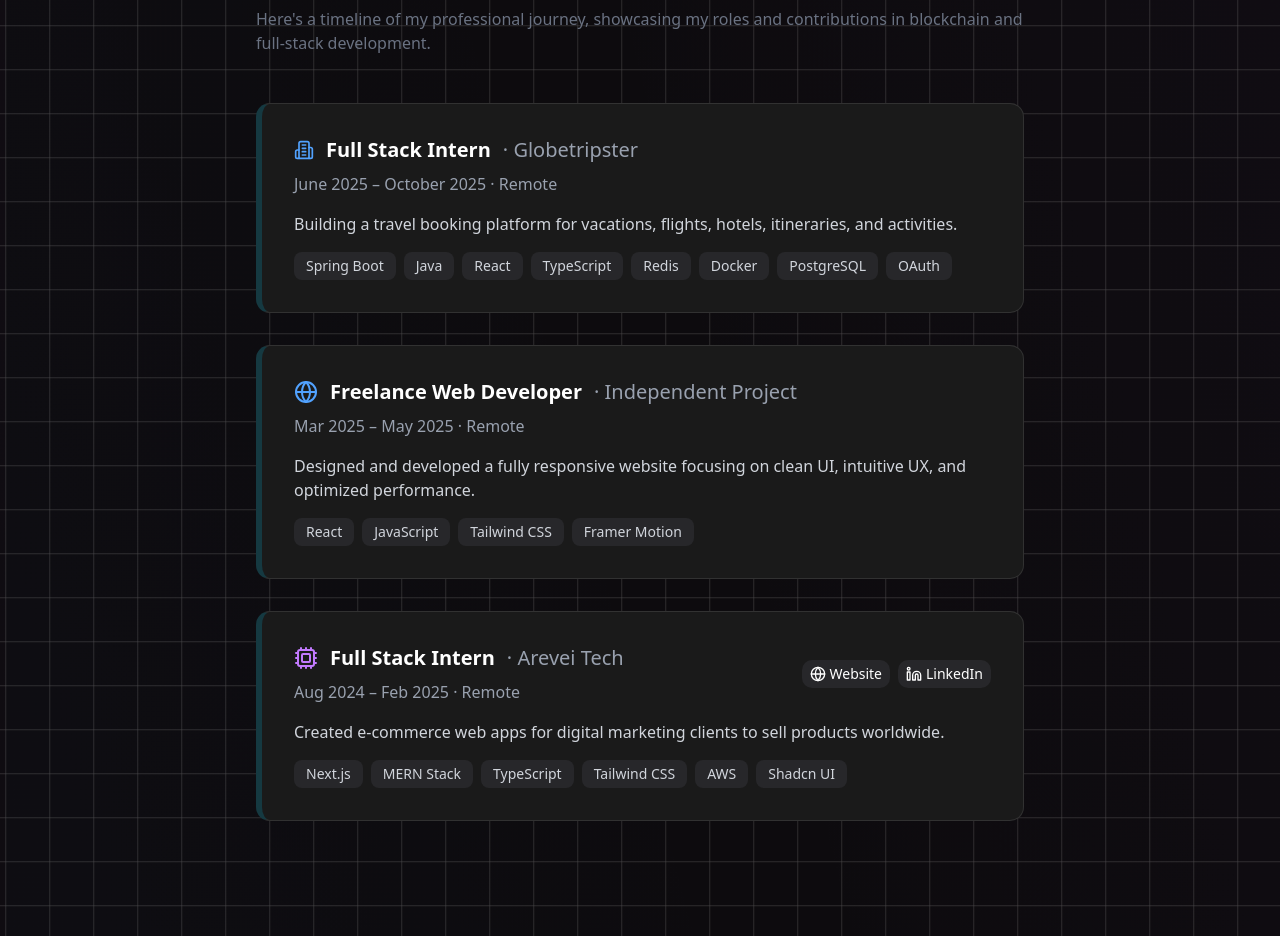
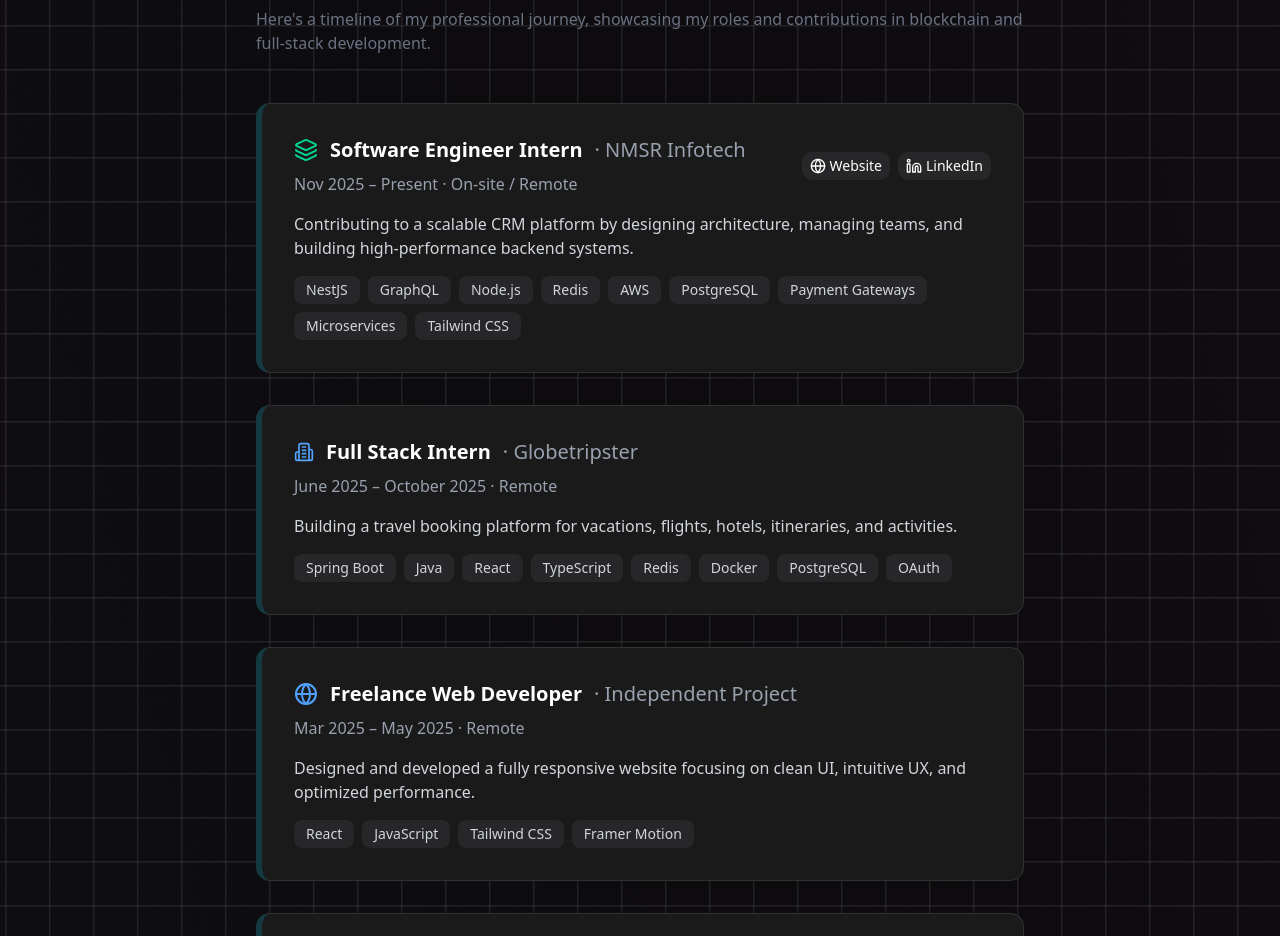
Before and after one commit to nikitachoudhary114/Portfolio, a Next.js app: page / in a window 1280 px wide. Shown: the part 2180-3116 px from the top of the page. Built offline with nearby package versions, Linux system fonts and the light colour scheme.

Commit message:
Add experience for Software Engineer Intern role
Added new experience entry for Software Engineer Intern at NMSR Infotech, including detailed responsibilities and technologies used.

```diff
--- a/components/Expereince.tsx
+++ b/components/Expereince.tsx
@@ -5,6 +5,8 @@
 import { motion, AnimatePresence } from "framer-motion";
 import BuildingIcon from "./icons/BuildingIcon";
 import { Cpu } from "lucide-react";
+import { Layers } from "lucide-react";
+
 
 interface Experience {
   id: number;
@@ -22,7 +24,39 @@
 
 const experiences: Experience[] = [
   {
-    id: 1,
+  id: 1,
+  icon: <Layers className="w-6 h-6 text-emerald-400" />,
+  role: "Software Engineer Intern",
+  company: "NMSR Infotech",
+  period: "Nov 2025 – Present",
+  location: "On-site / Remote",
+  website: "https://nmsrinfotech.com/",
+  linkedin: "https://www.linkedin.com/company/nmsr-infotech/posts/?feedView=all",
+  tech: [
+    "NestJS",
+    "GraphQL",
+    "Node.js",
+    "Redis",
+    "AWS",
+    "PostgreSQL",
+    "Payment Gateways",
+    "Microservices",
+    "Tailwind CSS",
+  ],
+  summary:
+    "Contributing to a scalable CRM platform by designing architecture, managing teams, and building high-performance backend systems.",
+  details: [
+    "Worked on a production-grade CRM system handling users, leads, tasks, billing, and role-based access.",
+    "Made architectural decisions for backend services using NestJS and GraphQL.",
+    "Designed and implemented secure payment workflows, including transaction handling and webhook processing.",
+    "Used Redis for caching, rate limiting, and performance optimization.",
+    "Deployed and managed services on AWS, ensuring scalability and reliability.",
+    "Collaborated with cross-functional teams, reviewed code, and guided junior developers.",
+  ],
+},
+
+  {
+    id: 2,
     icon: <BuildingIcon />,
     role: "Full Stack Intern",
     company: "Globetripster",
@@ -50,7 +84,7 @@
     ],
   },
   {
-    id: 2,
+    id: 3,
     icon: <Globe className="w-6 h-6 text-blue-400" />,
     role: "Freelance Web Developer",
     company: "Independent Project",
@@ -70,7 +104,7 @@
   },
 
   {
-    id: 3,
+    id: 4,
     icon: <Cpu className="w-6 h-6 text-purple-400" />,
     role: "Full Stack Intern",
     company: "Arevei Tech",
```
